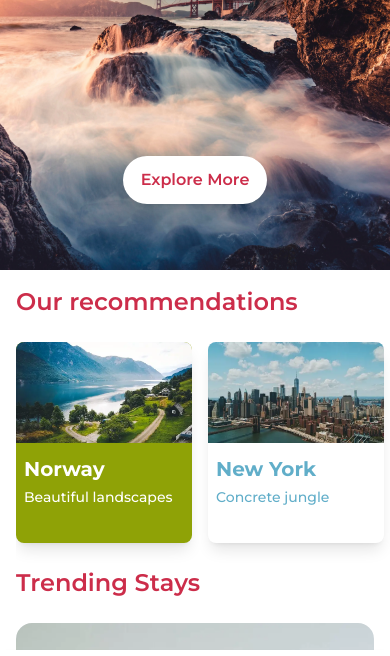
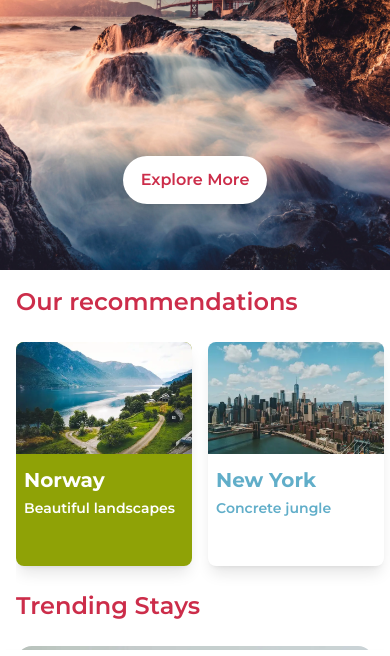
Before and after one commit to EdGonzz/platzi-travel-tailwind-course, a website: page public/index.html in a window 390 px wide. Shown: the part 130-786 px from the top of the page. Drawn offline with Linux system fonts and the light colour scheme.

Commit message:
Refactor CSS: update card dimensions and responsiveness in tailwind.css; refine recommendations section styles in index.html

```diff
--- a/public/index.html
+++ b/public/index.html
@@ -68,7 +68,7 @@
   </header>
 
   <main id="main" class="w-full my-4 md:my-8">
-    <section id="recommendations" class="w-full h-auto pl-4">
+    <section id="recommendations" class="w-full h-auto pl-4 md:px-4">
       <h2 class="titleSections">Our recommendations</h2>
 
       <div
@@ -118,7 +118,7 @@
           </a>
         </article>
 
-        <article class="snap-start card mr-44">
+        <article class="snap-start card mr-44 md:mr-32">
           <a class="flex-card" href="">
             <img class="object-cover w-full h-2/4 rounded-t-lg" src="./assets/img/switzerland.webp"
               alt="A beautiful landscape from Norway">
--- a/src/css/tailwind.css
+++ b/src/css/tailwind.css
@@ -14,7 +14,7 @@
 }
 
 .card {
-  @apply min-w-44 min-h-48 max-h-64 rounded-lg bg-secondary flex flex-col shadow-lg transition-all hover:scale-95 hover:shadow-md;
+  @apply min-w-44 min-h-56 md:min-w-48 rounded-lg bg-secondary flex flex-col shadow-lg transition-all hover:scale-95 hover:shadow-md md:h-14;
 }
 
 .flex-card {
@@ -26,7 +26,7 @@
 }
 
 .recommendationText {
-  @apply text-sm font-medium text-pretty text-white;
+  @apply text-sm font-semibold text-pretty text-white md:text-base;
 }
 
 .card:nth-child(2n) {
```
Also changed, not shown: public/css/tailwind.css.
